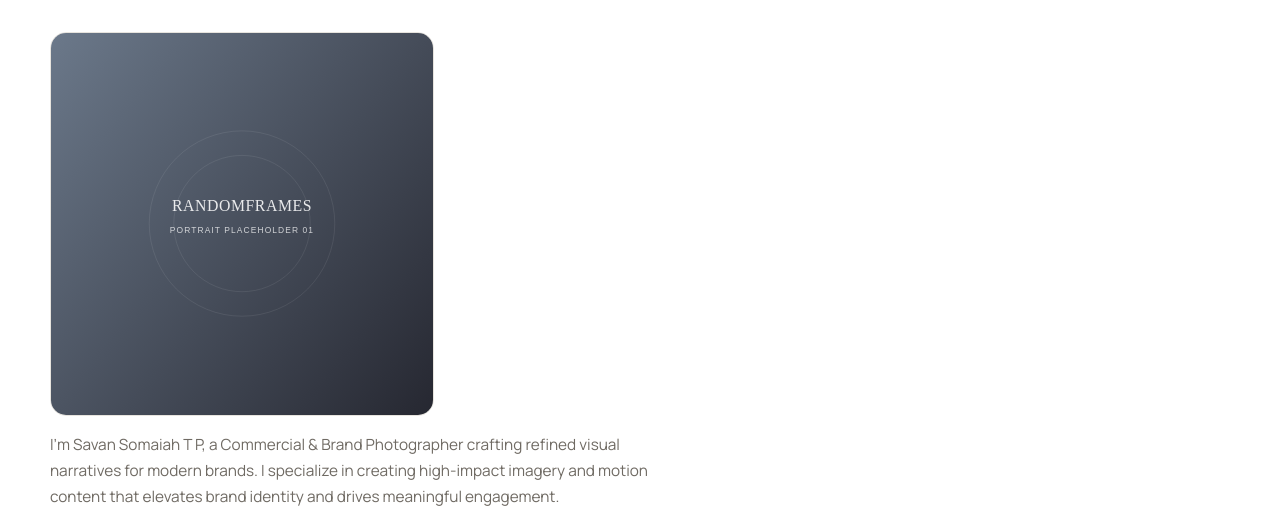
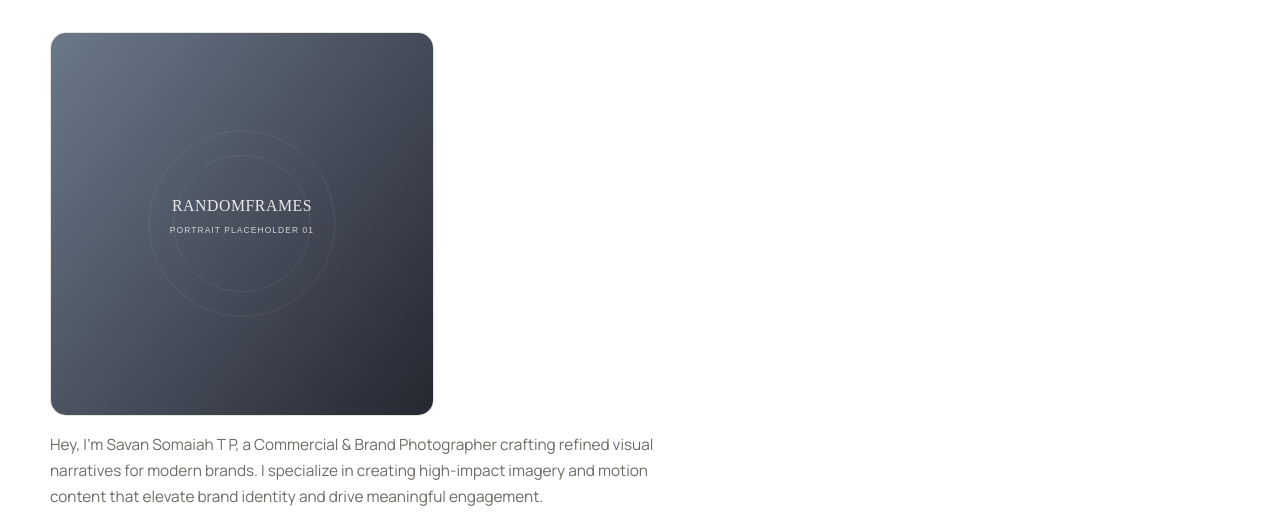
Before and after one commit to framesrandom7-commits/My-Portfolio, a plain HTML site: page index.html in a window 1280 px wide. Shown: the part 77-604 px from the top of the page. Drawn offline with nearby package versions, Linux system fonts and the light colour scheme.

Commit message:
Update bio to premium commercial positioning

```diff
--- a/index.html
+++ b/index.html
@@ -46,7 +46,7 @@
           <div class="hero-left">
             <img class="profile-image" src="images/portrait/placeholder-01.svg" alt="Portrait placeholder" loading="lazy" />
             <p id="about" class="hero-bio">
-              I’m Savan Somaiah T P, a Commercial & Brand Photographer crafting refined visual narratives for modern brands. I specialize in creating high-impact imagery and motion content that elevates brand identity and drives meaningful engagement.
+              Hey, I’m Savan Somaiah T P, a Commercial & Brand Photographer crafting refined visual narratives for modern brands. I specialize in creating high-impact imagery and motion content that elevate brand identity and drive meaningful engagement.
             </p>
             <div class="hero-center">
               <h1 class="portfolio-title">Featured Projects</h1>
```
